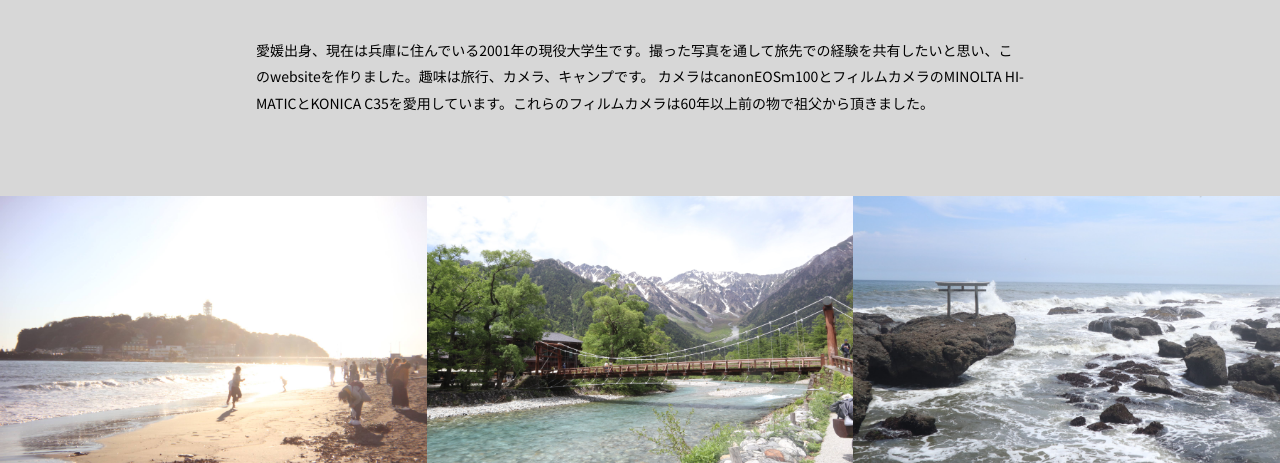
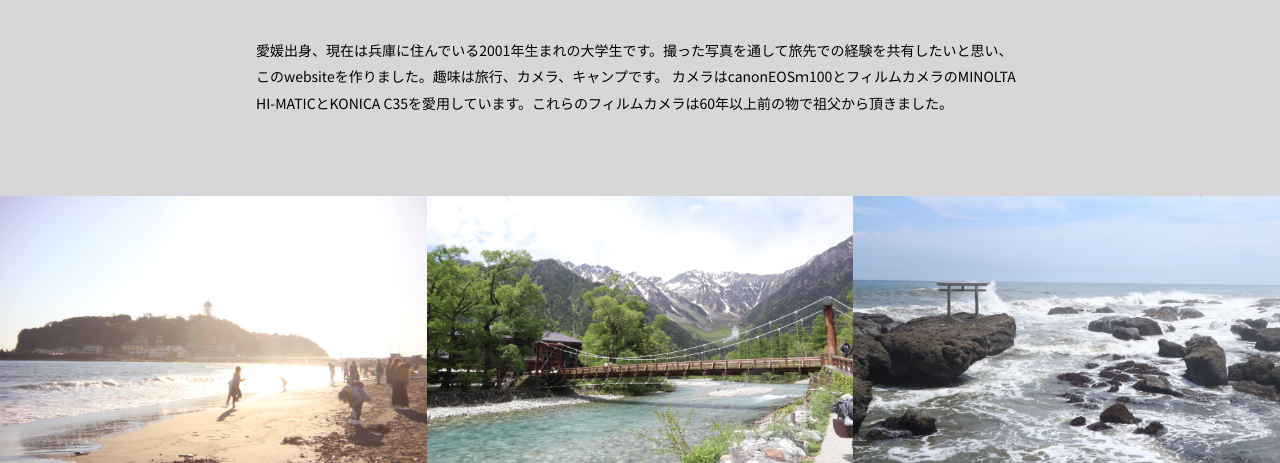
Before and after one commit to yamaryo13/levoyage-de-ryo, a plain HTML site: page index.html in a window 1280 px wide. Shown: the part 637-1100 px from the top of the page. Drawn offline with nearby package versions, Linux system fonts and the light colour scheme; a script that the page names is missing; files whose address does not match are found by name.

Commit message:
Update index.html

```diff
--- a/index.html
+++ b/index.html
@@ -35,7 +35,7 @@
 		<h2><span>outline</span></h2>
 	</header>
 	<div class="innerS">
-		愛媛出身、現在は兵庫に住んでいる2001年の現役大学生です。撮った写真を通して旅先での経験を共有したいと思い、このwebsiteを作りました。趣味は旅行、カメラ、キャンプです。
+		愛媛出身、現在は兵庫に住んでいる2001年生まれの大学生です。撮った写真を通して旅先での経験を共有したいと思い、このwebsiteを作りました。趣味は旅行、カメラ、キャンプです。
 	カメラはcanonEOSｍ100とフィルムカメラのMINOLTA HI-MATICとKONICA C35を愛用しています。これらのフィルムカメラは60年以上前の物で祖父から頂きました。</div>
 </section>
 <!-- // Outline -->
```
